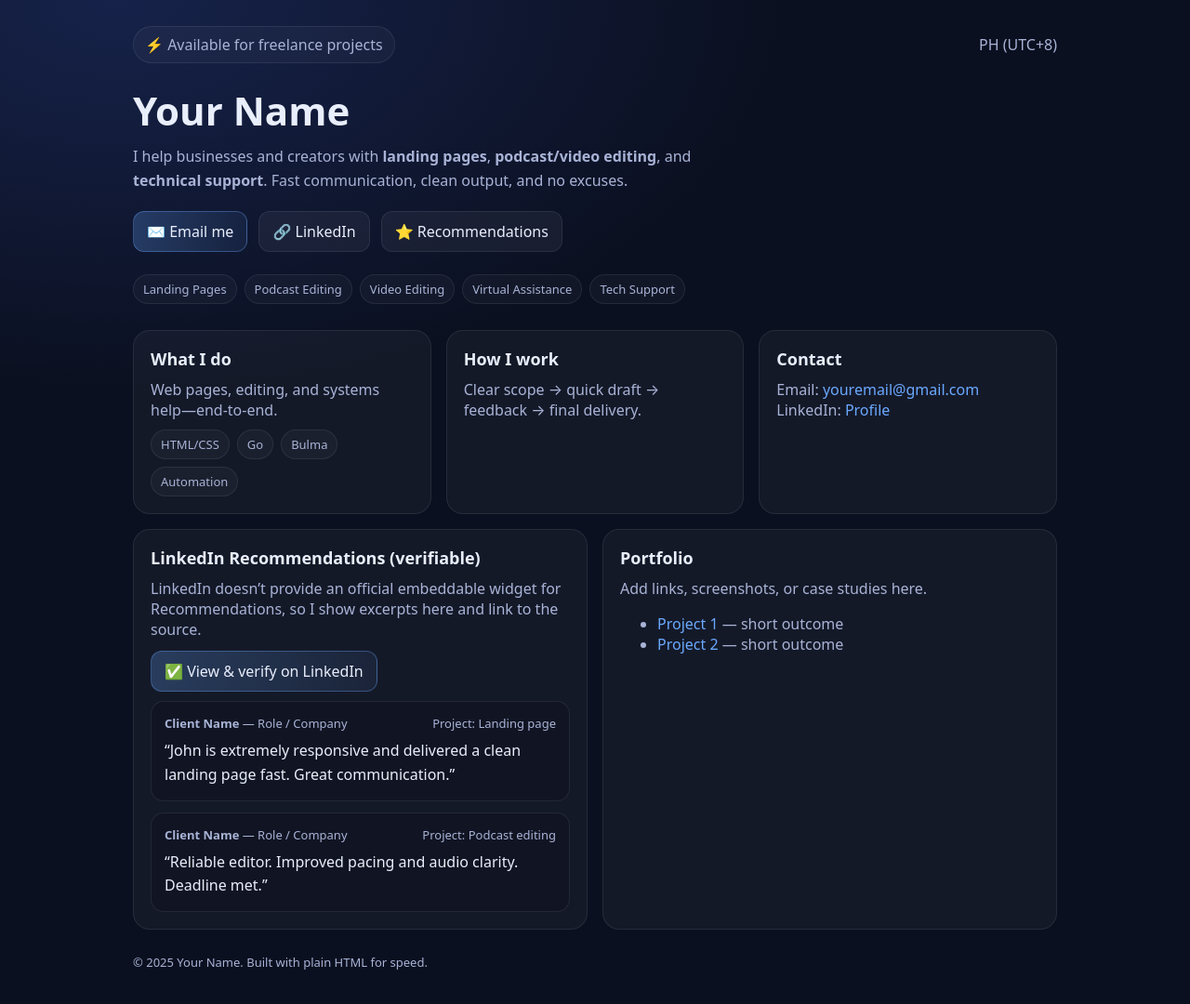
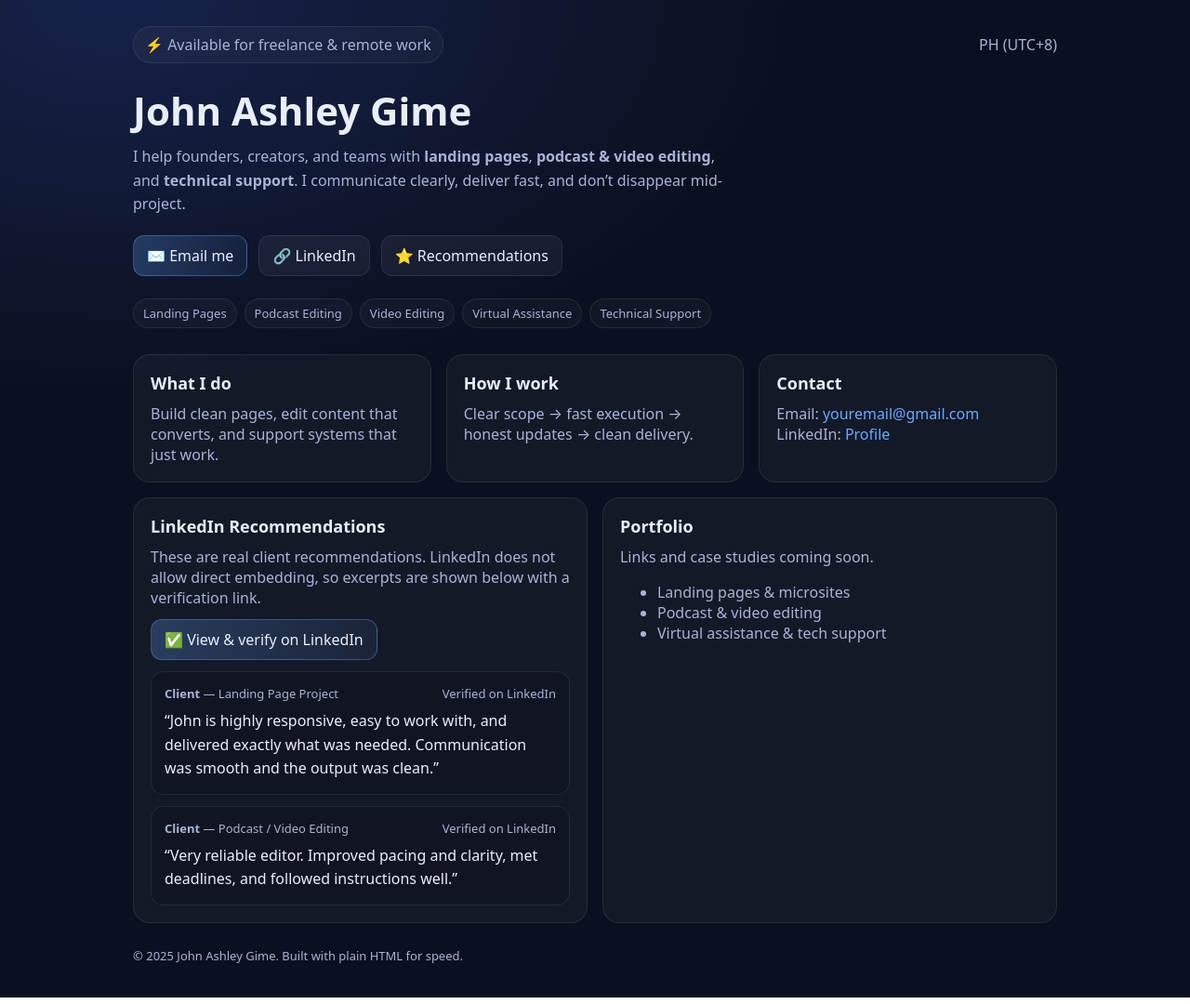
Before and after one commit to johnashley-dev/engineer_studio, a plain HTML site: page index.html in a window 1280 px wide. Shown: the whole page at 93% size. Drawn offline with Linux system fonts and the light colour scheme.

Commit message:
Update index.html

```diff
--- a/index.html
+++ b/index.html
@@ -3,52 +3,106 @@
 <head>
   <meta charset="utf-8" />
   <meta name="viewport" content="width=device-width,initial-scale=1" />
-  <title>Your Name — Portfolio</title>
-  <meta name="description" content="Portfolio — Landing pages, video editing, virtual assistance, technical support." />
+  <title>John Ashley Gime — Portfolio</title>
+  <meta name="description" content="John Ashley Gime — Landing pages, podcast & video editing, virtual assistance, and technical support." />
   <style>
     :root { --bg:#0b1020; --card:#111a33; --text:#e9eefc; --muted:#a8b3d6; --accent:#6aa9ff; --line:rgba(255,255,255,.08); }
-    *{box-sizing:border-box} body{margin:0;font-family:system-ui,-apple-system,Segoe UI,Roboto,Arial;background:radial-gradient(1200px 700px at 10% 0%, #16224a 0%, var(--bg) 60%);color:var(--text);}
-    a{color:var(--accent);text-decoration:none} a:hover{text-decoration:underline}
+    *{box-sizing:border-box}
+    body{
+      margin:0;
+      font-family:system-ui,-apple-system,Segoe UI,Roboto,Arial;
+      background:radial-gradient(1200px 700px at 10% 0%, #16224a 0%, var(--bg) 60%);
+      color:var(--text);
+    }
+    a{color:var(--accent);text-decoration:none}
+    a:hover{text-decoration:underline}
     .wrap{max-width:1050px;margin:0 auto;padding:28px}
+    .topline{display:flex;justify-content:space-between;align-items:center;gap:10px;flex-wrap:wrap}
+    .badge{
+      display:inline-flex;gap:10px;align-items:center;
+      border:1px solid var(--line);
+      padding:8px 12px;border-radius:999px;
+      color:var(--muted);
+      background:rgba(255,255,255,.03)
+    }
+
     .hero{padding:28px 0 10px;display:grid;gap:14px}
-    .badge{display:inline-flex;gap:10px;align-items:center;border:1px solid var(--line);padding:8px 12px;border-radius:999px;color:var(--muted);width:fit-content;background:rgba(255,255,255,.03)}
     h1{margin:0;font-size:42px;line-height:1.1}
     .sub{color:var(--muted);max-width:70ch;font-size:16px;line-height:1.6}
+
     .cta{display:flex;gap:12px;flex-wrap:wrap;margin-top:6px}
-    .btn{display:inline-flex;align-items:center;gap:10px;border-radius:12px;padding:10px 14px;border:1px solid var(--line);background:rgba(255,255,255,.05);color:var(--text)}
-    .btn.primary{background:linear-gradient(90deg, rgba(106,169,255,.25), rgba(106,169,255,.08));border-color:rgba(106,169,255,.35)}
+    .btn{
+      display:inline-flex;align-items:center;gap:10px;
+      border-radius:12px;padding:10px 14px;
+      border:1px solid var(--line);
+      background:rgba(255,255,255,.05);
+      color:var(--text)
+    }
+    .btn.primary{
+      background:linear-gradient(90deg, rgba(106,169,255,.25), rgba(106,169,255,.08));
+      border-color:rgba(106,169,255,.35)
+    }
+
+    .pillrow{display:flex;gap:8px;flex-wrap:wrap;margin-top:10px}
+    .pill{
+      font-size:13px;color:var(--muted);
+      border:1px solid var(--line);
+      padding:6px 10px;border-radius:999px;
+      background:rgba(255,255,255,.03)
+    }
+
     .grid{display:grid;grid-template-columns:repeat(12,1fr);gap:16px;margin-top:18px}
-    .card{grid-column:span 12;background:rgba(255,255,255,.04);border:1px solid var(--line);border-radius:18px;padding:18px}
-    @media(min-width:900px){ .card.half{grid-column:span 6} .card.third{grid-column:span 4} }
+    .card{
+      grid-column:span 12;
+      background:rgba(255,255,255,.04);
+      border:1px solid var(--line);
+      border-radius:18px;
+      padding:18px
+    }
+    @media(min-width:900px){
+      .card.half{grid-column:span 6}
+      .card.third{grid-column:span 4}
+    }
+
     h2{margin:0 0 10px;font-size:18px}
     .muted{color:var(--muted)}
-    .pillrow{display:flex;gap:8px;flex-wrap:wrap;margin-top:10px}
-    .pill{font-size:13px;color:var(--muted);border:1px solid var(--line);padding:6px 10px;border-radius:999px;background:rgba(255,255,255,.03)}
-    .rec{display:grid;gap:12px;margin-top:10px}
-    .recitem{padding:14px;border:1px solid var(--line);border-radius:14px;background:rgba(0,0,0,.12)}
-    .recmeta{display:flex;justify-content:space-between;gap:12px;flex-wrap:wrap;color:var(--muted);font-size:13px}
+
+    .rec{display:grid;gap:12px;margin-top:12px}
+    .recitem{
+      padding:14px;
+      border:1px solid var(--line);
+      border-radius:14px;
+      background:rgba(0,0,0,.12)
+    }
+    .recmeta{
+      display:flex;justify-content:space-between;
+      gap:12px;flex-wrap:wrap;
+      color:var(--muted);font-size:13px
+    }
     .quote{margin:8px 0 0;line-height:1.6}
+
     footer{margin:26px 0 8px;color:var(--muted);font-size:13px}
-    .topline{display:flex;justify-content:space-between;align-items:center;gap:10px;flex-wrap:wrap}
   </style>
 </head>
 <body>
   <div class="wrap">
+
     <div class="topline">
-      <div class="badge">⚡ Available for freelance projects</div>
+      <div class="badge">⚡ Available for freelance & remote work</div>
       <div class="muted">PH (UTC+8)</div>
     </div>
 
     <section class="hero">
-      <h1>Your Name</h1>
+      <h1>John Ashley Gime</h1>
       <div class="sub">
-        I help businesses and creators with <b>landing pages</b>, <b>podcast/video editing</b>, and <b>technical support</b>.
-        Fast communication, clean output, and no excuses.
+        I help founders, creators, and teams with <b>landing pages</b>,
+        <b>podcast & video editing</b>, and <b>technical support</b>.
+        I communicate clearly, deliver fast, and don’t disappear mid-project.
       </div>
 
       <div class="cta">
         <a class="btn primary" href="mailto:youremail@gmail.com">✉️ Email me</a>
-        <a class="btn" href="https://www.linkedin.com/in/YOUR-LINKEDIN-USERNAME/" target="_blank" rel="noopener">🔗 LinkedIn</a>
+        <a class="btn" href="https://www.linkedin.com/in/johnashleygime/" target="_blank" rel="noopener">🔗 LinkedIn</a>
         <a class="btn" href="#recommendations">⭐ Recommendations</a>
       </div>
 
@@ -57,23 +111,22 @@
         <span class="pill">Podcast Editing</span>
         <span class="pill">Video Editing</span>
         <span class="pill">Virtual Assistance</span>
-        <span class="pill">Tech Support</span>
+        <span class="pill">Technical Support</span>
       </div>
     </section>
 
     <section class="grid">
       <div class="card third">
         <h2>What I do</h2>
-        <div class="muted">Web pages, editing, and systems help—end-to-end.</div>
-        <div class="pillrow">
-          <span class="pill">HTML/CSS</span><span class="pill">Go</span><span class="pill">Bulma</span><span class="pill">Automation</span>
+        <div class="muted">
+          Build clean pages, edit content that converts, and support systems that just work.
         </div>
       </div>
 
       <div class="card third">
         <h2>How I work</h2>
         <div class="muted">
-          Clear scope → quick draft → feedback → final delivery.
+          Clear scope → fast execution → honest updates → clean delivery.
         </div>
       </div>
 
@@ -81,56 +134,65 @@
         <h2>Contact</h2>
         <div class="muted">
           Email: <a href="mailto:youremail@gmail.com">youremail@gmail.com</a><br/>
-          LinkedIn: <a href="https://www.linkedin.com/in/YOUR-LINKEDIN-USERNAME/" target="_blank" rel="noopener">Profile</a>
+          LinkedIn: <a href="https://www.linkedin.com/in/johnashleygime/" target="_blank">Profile</a>
         </div>
       </div>
 
+      <!-- RECOMMENDATIONS -->
       <div class="card half" id="recommendations">
-        <h2>LinkedIn Recommendations (verifiable)</h2>
+        <h2>LinkedIn Recommendations</h2>
         <div class="muted">
-          LinkedIn doesn’t provide an official embeddable widget for Recommendations,
-          so I show excerpts here and link to the source.
+          These are real client recommendations. LinkedIn does not allow direct embedding,
+          so excerpts are shown below with a verification link.
         </div>
 
         <div class="cta" style="margin-top:12px;">
-          <a class="btn primary" href="https://www.linkedin.com/in/YOUR-LINKEDIN-USERNAME/details/recommendations/" target="_blank" rel="noopener">
+          <a class="btn primary"
+             href="https://www.linkedin.com/in/johnashleygime/details/recommendations/"
+             target="_blank" rel="noopener">
             ✅ View & verify on LinkedIn
           </a>
         </div>
 
         <div class="rec">
-          <!-- Replace these with your real recommendations -->
           <div class="recitem">
             <div class="recmeta">
-              <span><b>Client Name</b> — Role / Company</span>
-              <span>Project: Landing page</span>
+              <span><b>Client</b> — Landing Page Project</span>
+              <span>Verified on LinkedIn</span>
             </div>
-            <p class="quote">“John is extremely responsive and delivered a clean landing page fast. Great communication.”</p>
+            <p class="quote">
+              “John is highly responsive, easy to work with, and delivered exactly what was needed.
+              Communication was smooth and the output was clean.”
+            </p>
           </div>
 
           <div class="recitem">
             <div class="recmeta">
-              <span><b>Client Name</b> — Role / Company</span>
-              <span>Project: Podcast editing</span>
+              <span><b>Client</b> — Podcast / Video Editing</span>
+              <span>Verified on LinkedIn</span>
             </div>
-            <p class="quote">“Reliable editor. Improved pacing and audio clarity. Deadline met.”</p>
+            <p class="quote">
+              “Very reliable editor. Improved pacing and clarity, met deadlines, and followed instructions well.”
+            </p>
           </div>
         </div>
       </div>
 
       <div class="card half">
         <h2>Portfolio</h2>
-        <div class="muted">Add links, screenshots, or case studies here.</div>
+        <div class="muted">Links and case studies coming soon.</div>
         <ul class="muted">
-          <li><a href="#" target="_blank" rel="noopener">Project 1</a> — short outcome</li>
-          <li><a href="#" target="_blank" rel="noopener">Project 2</a> — short outcome</li>
+          <li>Landing pages & microsites</li>
+          <li>Podcast & video editing</li>
+          <li>Virtual assistance & tech support</li>
         </ul>
       </div>
     </section>
 
     <footer>
-      © <span id="y"></span> Your Name. Built with plain HTML for speed.
+      © <span id="y"></span> John Ashley Gime. Built with plain HTML for speed.
     </footer>
+
   </div>
 
   <script>
```
